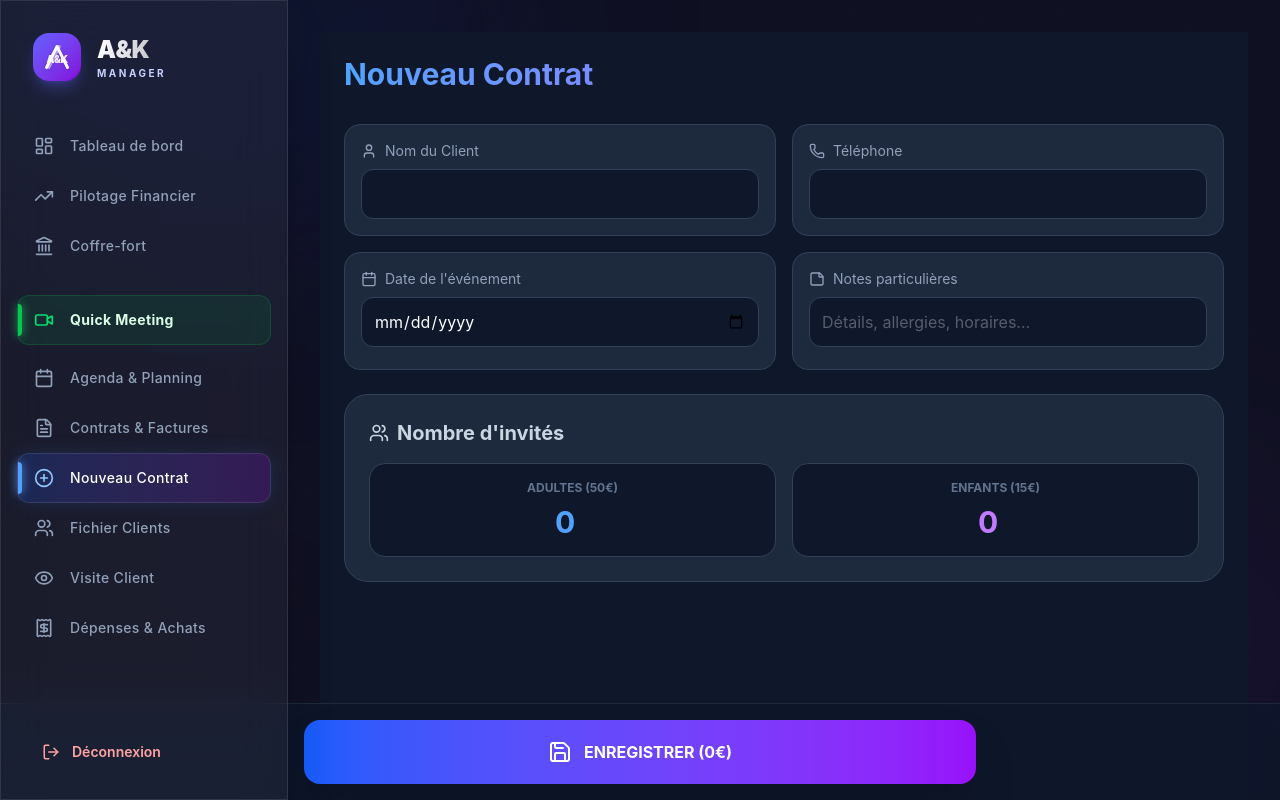
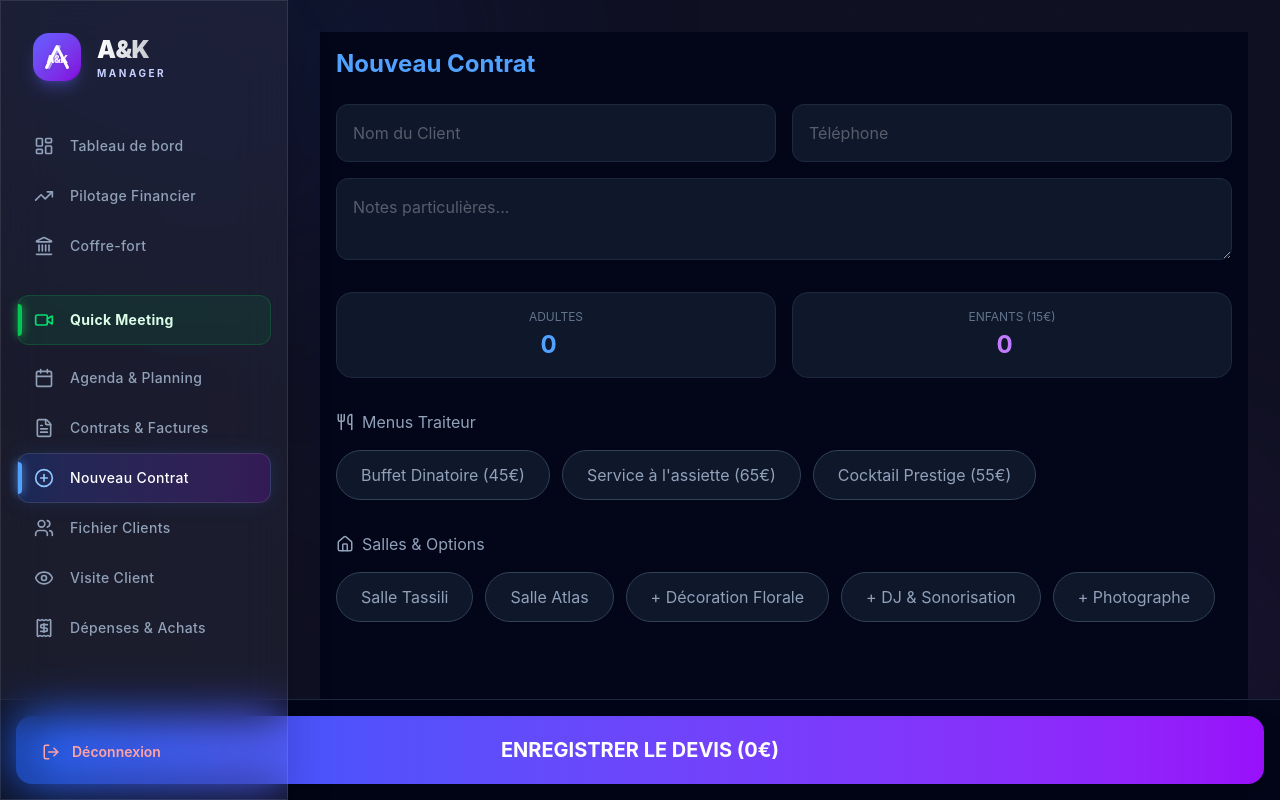
Before and after one commit to Anislekiss/tassili-reception, a React (Vite) app in the folder scratch/tassili-reception/: page /new-contract in a window 1280 px wide. Built offline with nearby package versions, Linux system fonts and the light colour scheme.

Commit message:
Restauration complète du simulateur avec bulles et notes

```diff
--- a/scratch/tassili-reception/src/pages/NewContract.jsx
+++ b/scratch/tassili-reception/src/pages/NewContract.jsx
@@ -1,148 +1,124 @@
-import React, { useState } from 'react';
+import React, { useState, useMemo } from 'react';
 import { db } from '../lib/firebase';
 import { collection, addDoc, serverTimestamp } from 'firebase/firestore';
-import { Save, User, Phone, Mail, MapPin, Calendar, Users, StickyNote } from 'lucide-react';
+import { Save, User, Phone, Mail, MapPin, Calendar, Users, StickyNote, Utensils, Home, PlusCircle } from 'lucide-react';
 
 export default function NewContract() {
-    // --- ÉTATS POUR LA SAISIE FLUIDE (LOCALE) ---
+    // --- ÉTATS POUR LA SAISIE FLUIDE (TEXTE) ---
     const [localClient, setLocalClient] = useState({
-        name: '',
-        phone: '',
-        email: '',
-        address: '',
-        eventDate: '',
-        notes: '' // Nouveau champ Notes
+        name: '', phone: '', email: '', address: '', eventDate: '', notes: ''
     });
 
-    // --- ÉTATS POUR LE CALCULATEUR ---
+    // --- ÉTATS POUR LE SIMULATEUR (BULLES) ---
     const [adults, setAdults] = useState(0);
     const [children, setChildren] = useState(0);
+    const [selectedMenu, setSelectedMenu] = useState(null);
+    const [selectedRoom, setSelectedRoom] = useState(null);
+    const [options, setOptions] = useState([]);
+
+    // --- DONNÉES DU SIMULATEUR ---
+    const menus = [
+        { id: 'buffet', label: 'Buffet Dinatoire', price: 45 },
+        { id: 'service', label: 'Service à l\'assiette', price: 65 },
+        { id: 'cocktail', label: 'Cocktail Prestige', price: 55 }
+    ];
+
+    const rooms = [
+        { id: 'tassili', label: 'Salle Tassili', price: 1500 },
+        { id: 'atlas', label: 'Salle Atlas', price: 1200 }
+    ];
+
+    const extraOptions = [
+        { id: 'deco', label: 'Décoration Florale', price: 300 },
+        { id: 'dj', label: 'DJ & Sonorisation', price: 500 },
+        { id: 'photo', label: 'Photographe', price: 450 }
+    ];
 
     // --- CALCUL DU TOTAL (HT) ---
-    const totalHT = (adults * 50) + (children * 15);
+    const totalAmount = useMemo(() => {
+        let total = (adults * (selectedMenu ? selectedMenu.price : 0)) + (children * 15);
+        if (selectedRoom) total += selectedRoom.price;
+        const optionsPrice = options.reduce((sum, opt) => sum + opt.price, 0);
+        return total + optionsPrice;
+    }, [adults, children, selectedMenu, selectedRoom, options]);
 
-    // --- FONCTION DE SAUVEGARDE FIREBASE ---
-    const saveQuoteToFirebase = async () => {
-        if (!localClient.name) {
-            alert("Veuillez saisir au moins le nom du client.");
-            return;
-        }
-
-        try {
-            const contractData = {
-                clientName: localClient.name,
-                clientPhone: localClient.phone,
-                clientEmail: localClient.email,
-                clientAddress: localClient.address,
-                eventDate: localClient.eventDate,
-                notes: localClient.notes, // Sauvegarde des notes
-                adults: adults,
-                children: children,
-                totalAmount: totalHT,
-                status: 'Visite',
-                createdAt: serverTimestamp(),
-            };
-
-            await addDoc(collection(db, "contracts"), contractData);
-            alert("✅ Devis enregistré avec succès !");
-
-            // Réinitialisation complète
-            setLocalClient({ name: '', phone: '', email: '', address: '', eventDate: '', notes: '' });
-            setAdults(0);
-            setChildren(0);
-
-        } catch (error) {
-            console.error("Erreur Firebase:", error);
-            alert("❌ Erreur lors de l'enregistrement.");
-        }
+    // --- FONCTIONS ACTIONS ---
+    const toggleOption = (opt) => {
+        setOptions(prev => prev.find(o => o.id === opt.id) ? prev.filter(o => o.id !== opt.id) : [...prev, opt]);
     };
 
     const handleTextChange = (field, value) => {
         setLocalClient(prev => ({ ...prev, [field]: value }));
     };
 
+    const saveToFirebase = async () => {
+        if (!localClient.name) return alert("Nom client requis");
+        try {
+            await addDoc(collection(db, "contracts"), {
+                ...localClient,
+                adults, children,
+                menu: selectedMenu?.label,
+                room: selectedRoom?.label,
+                totalAmount,
+                status: 'Visite',
+                createdAt: serverTimestamp()
+            });
+            alert("✅ Enregistré avec succès !");
+        } catch (e) { alert("❌ Erreur"); }
+    };
+
     return (
-        <div className="p-6 bg-slate-900 min-h-screen text-white pb-36">
-            <h1 className="text-3xl font-bold mb-8 bg-gradient-to-r from-blue-400 to-purple-500 bg-clip-text text-transparent">
-                Nouveau Contrat
-            </h1>
+        <div className="p-4 bg-slate-950 min-h-screen text-white pb-40">
+            <h1 className="text-2xl font-bold mb-6 text-blue-400">Nouveau Contrat</h1>
 
-            {/* SECTION CLIENT */}
-            <div className="grid grid-cols-1 md:grid-cols-2 gap-4 mb-6">
-                <div className="bg-slate-800 p-4 rounded-2xl border border-slate-700">
-                    <label className="flex items-center gap-2 mb-2 text-slate-400 text-sm"><User size={16} /> Nom du Client</label>
-                    <input
-                        type="text"
-                        className="w-full bg-slate-900 border border-slate-700 rounded-xl p-3 text-white outline-none focus:border-blue-500"
-                        value={localClient.name}
-                        onChange={(e) => handleTextChange('name', e.target.value)}
-                    />
+            {/* INFOS CLIENTS (FLUIDES) */}
+            <div className="grid grid-cols-1 md:grid-cols-2 gap-4 mb-8">
+                <input placeholder="Nom du Client" className="bg-slate-900 p-4 rounded-xl border border-slate-800 outline-none focus:border-blue-500" value={localClient.name} onChange={e => handleTextChange('name', e.target.value)} />
+                <input placeholder="Téléphone" className="bg-slate-900 p-4 rounded-xl border border-slate-800 outline-none focus:border-blue-500" value={localClient.phone} onChange={e => handleTextChange('phone', e.target.value)} />
+                <textarea placeholder="Notes particulières..." className="md:col-span-2 bg-slate-900 p-4 rounded-xl border border-slate-800 outline-none focus:border-blue-500" value={localClient.notes} onChange={e => handleTextChange('notes', e.target.value)} />
+            </div>
+
+            {/* NOMBRE D'INVITÉS */}
+            <div className="flex gap-4 mb-8">
+                <div className="flex-1 bg-slate-900 p-4 rounded-2xl text-center border border-slate-800">
+                    <p className="text-xs text-slate-500 mb-1">ADULTES</p>
+                    <input type="number" className="bg-transparent text-2xl font-bold w-full text-center outline-none text-blue-400" value={adults} onChange={e => setAdults(parseInt(e.target.value) || 0)} />
                 </div>
-
-                <div className="bg-slate-800 p-4 rounded-2xl border border-slate-700">
-                    <label className="flex items-center gap-2 mb-2 text-slate-400 text-sm"><Phone size={16} /> Téléphone</label>
-                    <input
-                        type="text"
-                        className="w-full bg-slate-900 border border-slate-700 rounded-xl p-3 text-white outline-none focus:border-blue-500"
-                        value={localClient.phone}
-                        onChange={(e) => handleTextChange('phone', e.target.value)}
-                    />
-                </div>
-
-                <div className="bg-slate-800 p-4 rounded-2xl border border-slate-700">
-                    <label className="flex items-center gap-2 mb-2 text-slate-400 text-sm"><Calendar size={16} /> Date de l'événement</label>
-                    <input
-                        type="date"
-                        className="w-full bg-slate-900 border border-slate-700 rounded-xl p-3 text-white outline-none focus:border-blue-500"
-                        value={localClient.eventDate}
-                        onChange={(e) => handleTextChange('eventDate', e.target.value)}
-                    />
-                </div>
-
-                <div className="bg-slate-800 p-4 rounded-2xl border border-slate-700">
-                    <label className="flex items-center gap-2 mb-2 text-slate-400 text-sm"><StickyNote size={16} /> Notes particulières</label>
-                    <textarea
-                        rows="1"
-                        className="w-full bg-slate-900 border border-slate-700 rounded-xl p-3 text-white outline-none focus:border-blue-500 resize-none"
-                        placeholder="Détails, allergies, horaires..."
-                        value={localClient.notes}
-                        onChange={(e) => handleTextChange('notes', e.target.value)}
-                    />
+                <div className="flex-1 bg-slate-900 p-4 rounded-2xl text-center border border-slate-800">
+                    <p className="text-xs text-slate-500 mb-1">ENFANTS (15€)</p>
+                    <input type="number" className="bg-transparent text-2xl font-bold w-full text-center outline-none text-purple-400" value={children} onChange={e => setChildren(parseInt(e.target.value) || 0)} />
                 </div>
             </div>
 
-            {/* SECTION INVITÉS */}
-            <div className="bg-slate-800 p-6 rounded-3xl border border-slate-700 mb-8">
-                <h2 className="flex items-center gap-2 text-xl font-bold mb-4 text-slate-300"><Users size={20} /> Nombre d'invités</h2>
-                <div className="grid grid-cols-2 gap-4">
-                    <div className="bg-slate-900 p-4 rounded-2xl border border-slate-700 text-center">
-                        <label className="block text-slate-500 text-xs mb-2 uppercase font-bold">Adultes (50€)</label>
-                        <input
-                            type="number"
-                            className="w-full bg-transparent text-3xl font-bold text-blue-400 text-center outline-none"
-                            value={adults}
-                            onChange={(e) => setAdults(parseInt(e.target.value) || 0)}
-                        />
-                    </div>
-                    <div className="bg-slate-900 p-4 rounded-2xl border border-slate-700 text-center">
-                        <label className="block text-slate-500 text-xs mb-2 uppercase font-bold">Enfants (15€)</label>
-                        <input
-                            type="number"
-                            className="w-full bg-transparent text-3xl font-bold text-purple-400 text-center outline-none"
-                            value={children}
-                            onChange={(e) => setChildren(parseInt(e.target.value) || 0)}
-                        />
-                    </div>
-                </div>
+            {/* SÉLECTION TRAITEUR (BULLES) */}
+            <h2 className="flex items-center gap-2 mb-4 text-slate-400"><Utensils size={18} /> Menus Traiteur</h2>
+            <div className="flex flex-wrap gap-3 mb-8">
+                {menus.map(m => (
+                    <button key={m.id} onClick={() => setSelectedMenu(m)} className={`px-6 py-3 rounded-full border transition-all ${selectedMenu?.id === m.id ? 'bg-blue-600 border-blue-400' : 'bg-slate-900 border-slate-700 text-slate-400'}`}>
+                        {m.label} ({m.price}€)
+                    </button>
+                ))}
+            </div>
+
+            {/* SALLES ET OPTIONS */}
+            <h2 className="flex items-center gap-2 mb-4 text-slate-400"><Home size={18} /> Salles & Options</h2>
+            <div className="flex flex-wrap gap-3">
+                {rooms.map(r => (
+                    <button key={r.id} onClick={() => setSelectedRoom(r)} className={`px-6 py-3 rounded-full border transition-all ${selectedRoom?.id === r.id ? 'bg-purple-600 border-purple-400' : 'bg-slate-900 border-slate-700 text-slate-400'}`}>
+                        {r.label}
+                    </button>
+                ))}
+                {extraOptions.map(o => (
+                    <button key={o.id} onClick={() => toggleOption(o)} className={`px-6 py-3 rounded-full border transition-all ${options.find(opt => opt.id === o.id) ? 'bg-emerald-600 border-emerald-400' : 'bg-slate-900 border-slate-700 text-slate-400'}`}>
+                        + {o.label}
+                    </button>
+                ))}
             </div>
 
             {/* BOUTON FIXE */}
-            <div className="fixed bottom-0 left-0 right-0 p-4 bg-slate-900/90 backdrop-blur-lg border-t border-slate-800 z-50">
-                <button
-                    onClick={saveQuoteToFirebase}
-                    className="w-full max-w-2xl mx-auto bg-gradient-to-r from-blue-600 to-purple-600 hover:from-blue-500 hover:to-purple-500 text-white font-bold py-5 rounded-2xl flex items-center justify-center gap-3 shadow-2xl transition-all active:scale-95"
-                >
-                    <Save size={24} /> ENREGISTRER ({totalHT}€)
+            <div className="fixed bottom-0 left-0 right-0 p-4 bg-slate-950/90 backdrop-blur-md border-t border-slate-800">
+                <button onClick={saveToFirebase} className="w-full bg-gradient-to-r from-blue-600 to-purple-600 py-5 rounded-2xl font-bold text-xl shadow-2xl active:scale-95 transition-all">
+                    ENREGISTRER LE DEVIS ({totalAmount}€)
                 </button>
             </div>
         </div>
```
Also changed, not shown: 1 other file (tests, documents, lock files or other folders).
